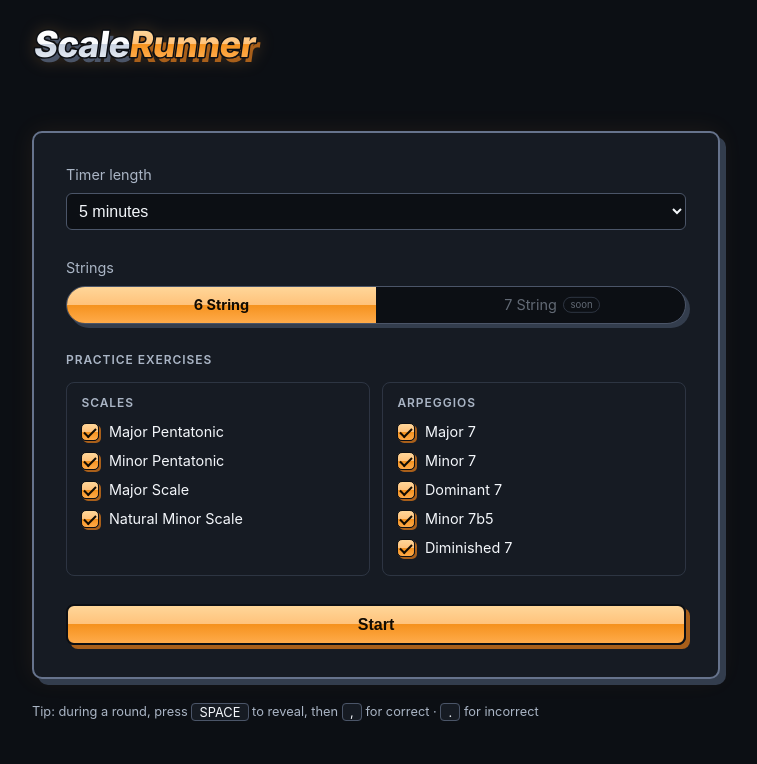
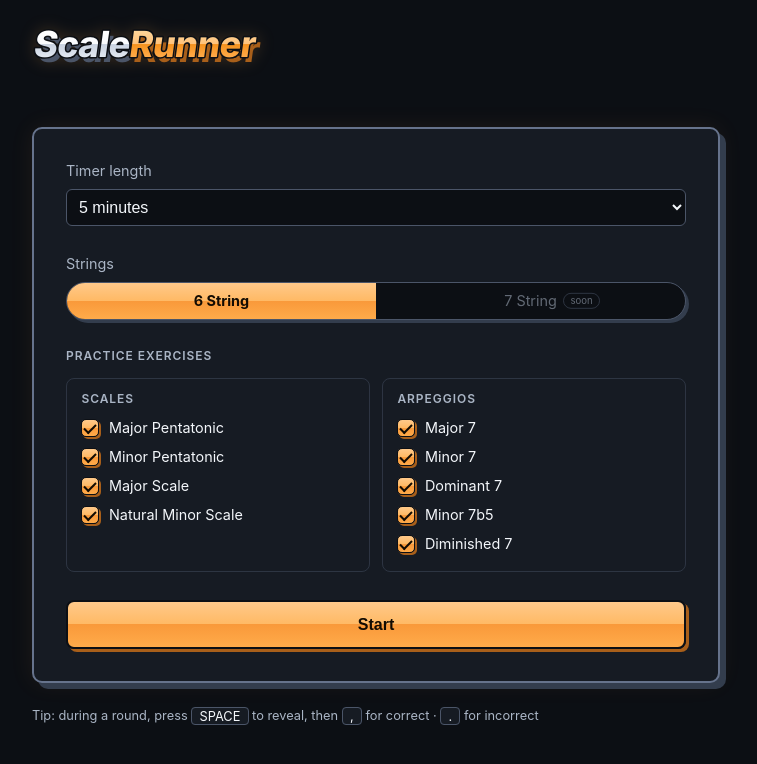
Before and after one commit to fraserwat/guitar-scale-generator, a Django app: page / in a window 1280 px wide, after a click on "6 String". Shown: the top 764 px of the page, without its empty margins (264-1021 px from the left). Run offline with Django 5.2, Linux system fonts and the light colour scheme.

Commit message:
Soften the GBA buttons; keep extrude on disabled; taller Start
- Gloss gradients tightened (closer colour stops) and extrudes trimmed
  4px -> 3px, press travel 3px -> 2px — same language, less cartoon.
- Disabled judge buttons keep a greyed extrude and a matching 2px
  border, so flipping to enabled swaps colours only with no visual
  jump.
- Start button gets a little more height (padding-block 0.85rem).

Cache-bust style.css v23. Tests 169 green.

Co-Authored-By: Claude Fable 5 <noreply@anthropic.com>

```diff
--- a/practice/static/practice/style.css
+++ b/practice/static/practice/style.css
@@ -130,7 +130,7 @@ body {
   border-radius: 999px;
   background: var(--bg);
   overflow: hidden;
-  box-shadow: 4px 4px 0 #333d4d; /* the surfaces' extrude */
+  box-shadow: 3px 3px 0 #333d4d; /* the buttons' extrude depth */
 }
 
 /* Real radios, visually hidden but kept adjacent for the + selectors
@@ -156,7 +156,7 @@ body {
 
 .seg-input:checked + .seg-option {
   /* Glossy face, matching the GBA buttons */
-  background: linear-gradient(180deg, #ffd699, #ffc27a 50%, #f5921e 50%, #ffab4a);
+  background: linear-gradient(180deg, #ffc98a, #ffb964 50%, #f9993a 50%, #ffab4a);
   color: #120b02;             /* dark bold text, matches .btn-primary */
   font-weight: 700;
 }
@@ -255,7 +255,7 @@ body {
 
 .exercise-option input:checked + .exercise-box {
   /* Mini GBA: glossy face, dark outline, tiny hard extrude */
-  background: linear-gradient(180deg, #ffd699, #ffc27a 50%, #f5921e 50%, #ffab4a);
+  background: linear-gradient(180deg, #ffc98a, #ffb964 50%, #f9993a 50%, #ffab4a);
   border-color: #0c0f14;
   box-shadow: 2px 2px 0 #a85f1a;
 }
@@ -319,7 +319,7 @@ button:disabled { cursor: not-allowed; }
   cursor: pointer;
 }
 
-.btn:disabled { opacity: 0.45; cursor: not-allowed; box-shadow: none; }
+.btn:disabled { opacity: 0.45; cursor: not-allowed; }
 
 /* GBA-treated buttons, matching the wordmark: glossy shine-line faces
    (hard mid-stop gradients), dark outline, hard extrude in a darker
@@ -334,21 +334,21 @@ button:disabled { cursor: not-allowed; }
 }
 
 .btn-primary {
-  background: linear-gradient(180deg, #ffd699, #ffc27a 50%, #f5921e 50%, #ffab4a);
+  background: linear-gradient(180deg, #ffc98a, #ffb964 50%, #f9993a 50%, #ffab4a);
   color: #120b02;
-  box-shadow: 4px 4px 0 #a85f1a;
+  box-shadow: 3px 3px 0 #a85f1a;
 }
 
 .btn-correct:not(:disabled) {
-  background: linear-gradient(180deg, #a9efc7, #7ce3a9 50%, #2fb56a 50%, #4ed184);
+  background: linear-gradient(180deg, #8fe5b4, #6cdb9d 50%, #3cbf74 50%, #4ed184);
   color: #04210f;
-  box-shadow: 4px 4px 0 #1d7a45;
+  box-shadow: 3px 3px 0 #1d7a45;
 }
 
 .btn-incorrect:not(:disabled) {
-  background: linear-gradient(180deg, #ffc6c3, #ff9d99 50%, #f0524c 50%, #ff7a75);
+  background: linear-gradient(180deg, #ffa9a5, #ff8c87 50%, #f4635d 50%, #ff7a75);
   color: #2b0605;
-  box-shadow: 4px 4px 0 #a83833;
+  box-shadow: 3px 3px 0 #a83833;
 }
 
 .btn-primary:not(:disabled):hover,
@@ -356,17 +356,17 @@ button:disabled { cursor: not-allowed; }
 .btn-incorrect:not(:disabled):hover { filter: brightness(1.07); }
 
 .btn-primary:not(:disabled):active {
-  transform: translate(3px, 3px);
+  transform: translate(2px, 2px);
   box-shadow: 1px 1px 0 #a85f1a;
 }
 
 .btn-correct:not(:disabled):active {
-  transform: translate(3px, 3px);
+  transform: translate(2px, 2px);
   box-shadow: 1px 1px 0 #1d7a45;
 }
 
 .btn-incorrect:not(:disabled):active {
-  transform: translate(3px, 3px);
+  transform: translate(2px, 2px);
   box-shadow: 1px 1px 0 #a83833;
 }
 
@@ -375,6 +375,7 @@ button:disabled { cursor: not-allowed; }
 #start-btn {
   position: relative;
   overflow: hidden;
+  padding-block: 0.85rem; /* a little taller than the standard button */
 }
 
 #start-btn::after {
@@ -404,8 +405,9 @@ button:disabled { cursor: not-allowed; }
 .btn-incorrect:disabled {
   opacity: 1;
   color: var(--muted);
-  border-color: var(--line);
+  border: 2px solid var(--line); /* same width as enabled — no shift */
   background: var(--panel);
+  box-shadow: 3px 3px 0 #333d4d; /* extrude stays, greyed */
 }
 
 /* ---- Exercise screen ---- */
--- a/practice/templates/practice/index.html
+++ b/practice/templates/practice/index.html
@@ -5,7 +5,7 @@
   <meta name="viewport" content="width=device-width, initial-scale=1">
   <title>ScaleRunner</title>
   {# ?v= busts the browser cache when static assets change; bump on JS/CSS edits #}
-  <link rel="stylesheet" href="{% static 'practice/style.css' %}?v=22">
+  <link rel="stylesheet" href="{% static 'practice/style.css' %}?v=23">
 </head>
 <body data-csrf-token="{{ csrf_token }}">
   <main class="app">
```
Also changed, not shown: practice/tests/test_api.py (+1 -1 lines).
